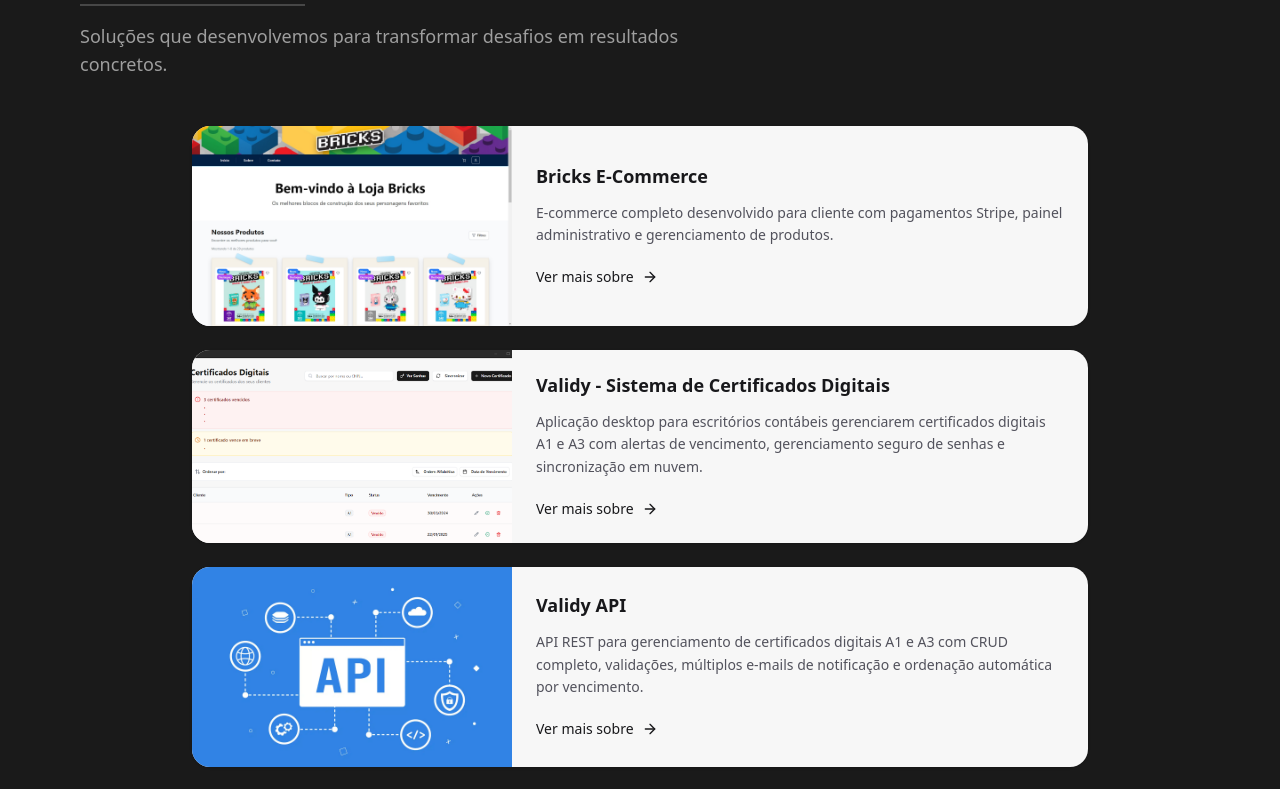
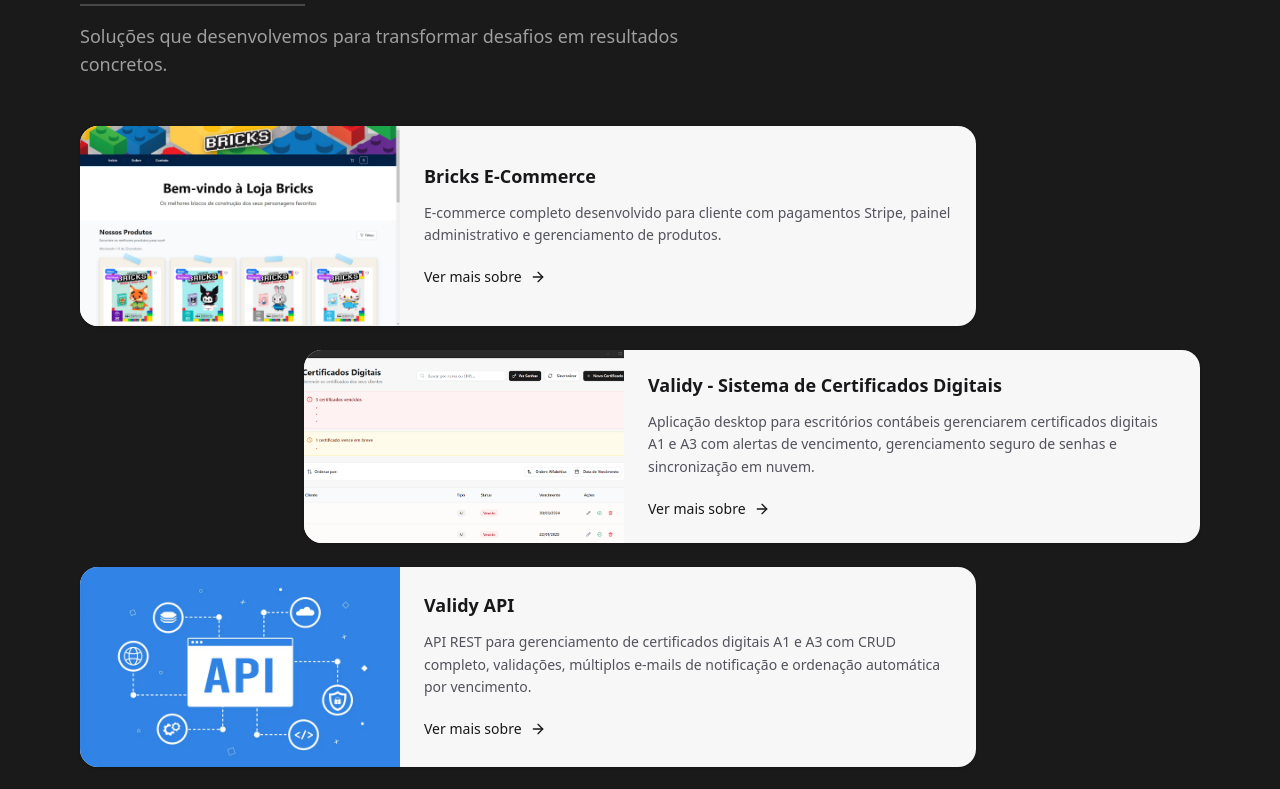
Before and after one commit to 21lucasbarros/vpotech, a Next.js app: page / in a window 1280 px wide. Shown: the part 920-1709 px from the top of the page. Built offline with nearby package versions, Linux system fonts and the light colour scheme.

Commit message:
fix: corrigido o estilo de alinhamento dos projetos no componente Projects.

```diff
--- a/src/components/projects.tsx
+++ b/src/components/projects.tsx
@@ -35,8 +35,8 @@
             whileInView={{ opacity: 1, y: 0 }}
             transition={{ duration: 0.5, delay: index * 0.1 }}
             viewport={{ once: true }}
-            className={`flex justify-center md:${
-              index % 2 === 0 ? "justify-start" : "justify-end"
+            className={`flex justify-center ${
+              index % 2 === 0 ? "md:justify-start" : "md:justify-end"
             }`}
           >
             <Dialog>
```
